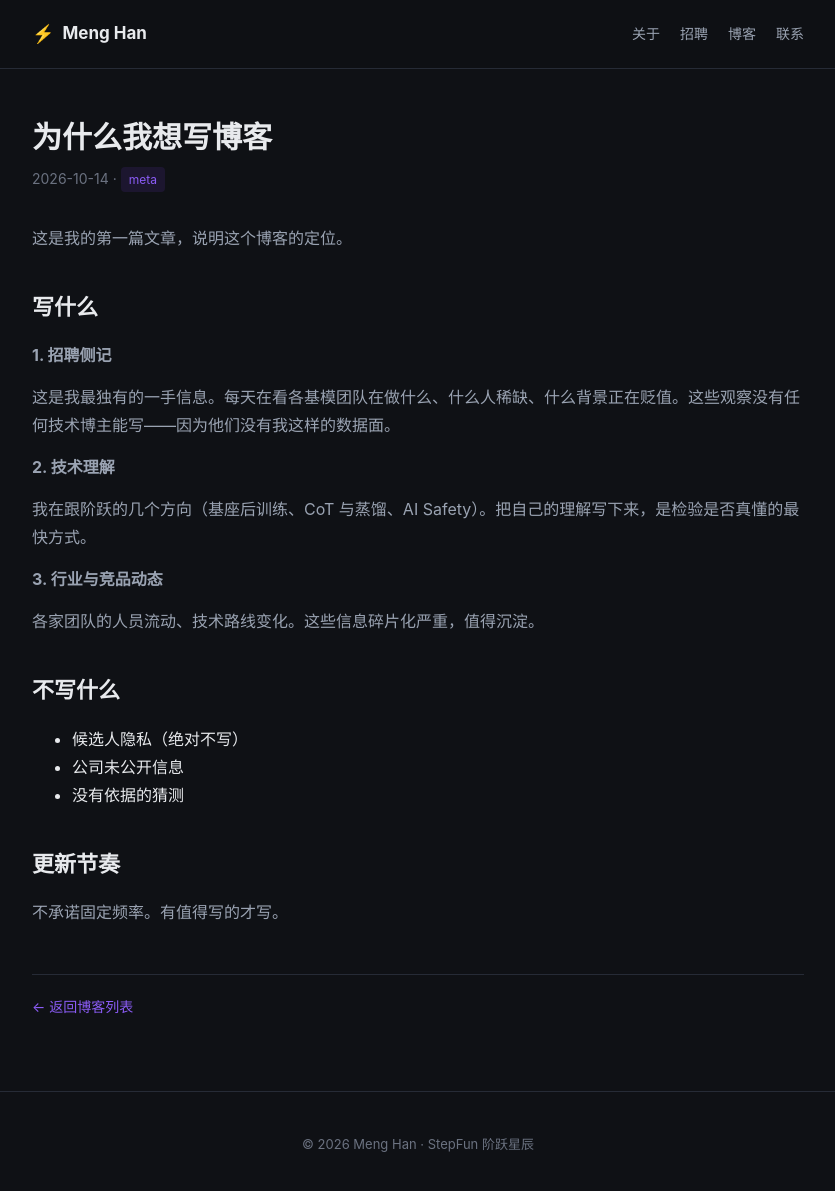
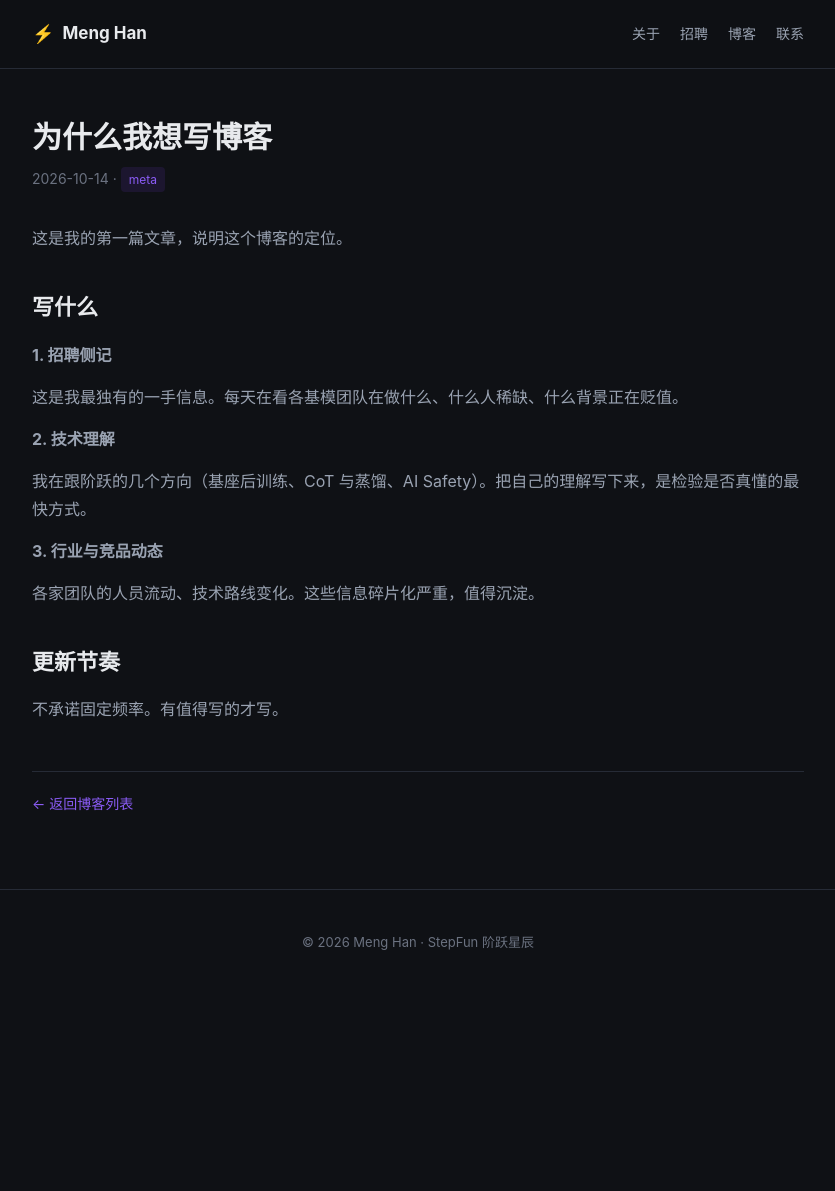
Before and after one commit to Handhans-max/Handhans-max.github.io, a Jekyll site: the page built from _posts/2026-10-14-why-i-blog.md, in a window 1280 px wide and 1197 px high. Shown: the top 1191 px of the window, without its empty margins (222-1057 px from the left). Built offline with Jekyll 4.4.1, drawn with Linux system fonts in a browser that asks for light colours.

Commit message:
init: personal homepage + blog

```diff
--- a/_posts/2026-10-14-why-i-blog.md
+++ b/_posts/2026-10-14-why-i-blog.md
@@ -13,7 +13,7 @@ tags: [meta]
 
 **1. 招聘侧记**
 
-这是我最独有的一手信息。每天在看各基模团队在做什么、什么人稀缺、什么背景正在贬值。这些观察没有任何技术博主能写——因为他们没有我这样的数据面。
+这是我最独有的一手信息。每天在看各基模团队在做什么、什么人稀缺、什么背景正在贬值。
 
 **2. 技术理解**
 
@@ -23,12 +23,6 @@ tags: [meta]
 
 各家团队的人员流动、技术路线变化。这些信息碎片化严重，值得沉淀。
 
-## 不写什么
-
-- 候选人隐私（绝对不写）
-- 公司未公开信息
-- 没有依据的猜测
-
 ## 更新节奏
 
 不承诺固定频率。有值得写的才写。
```
